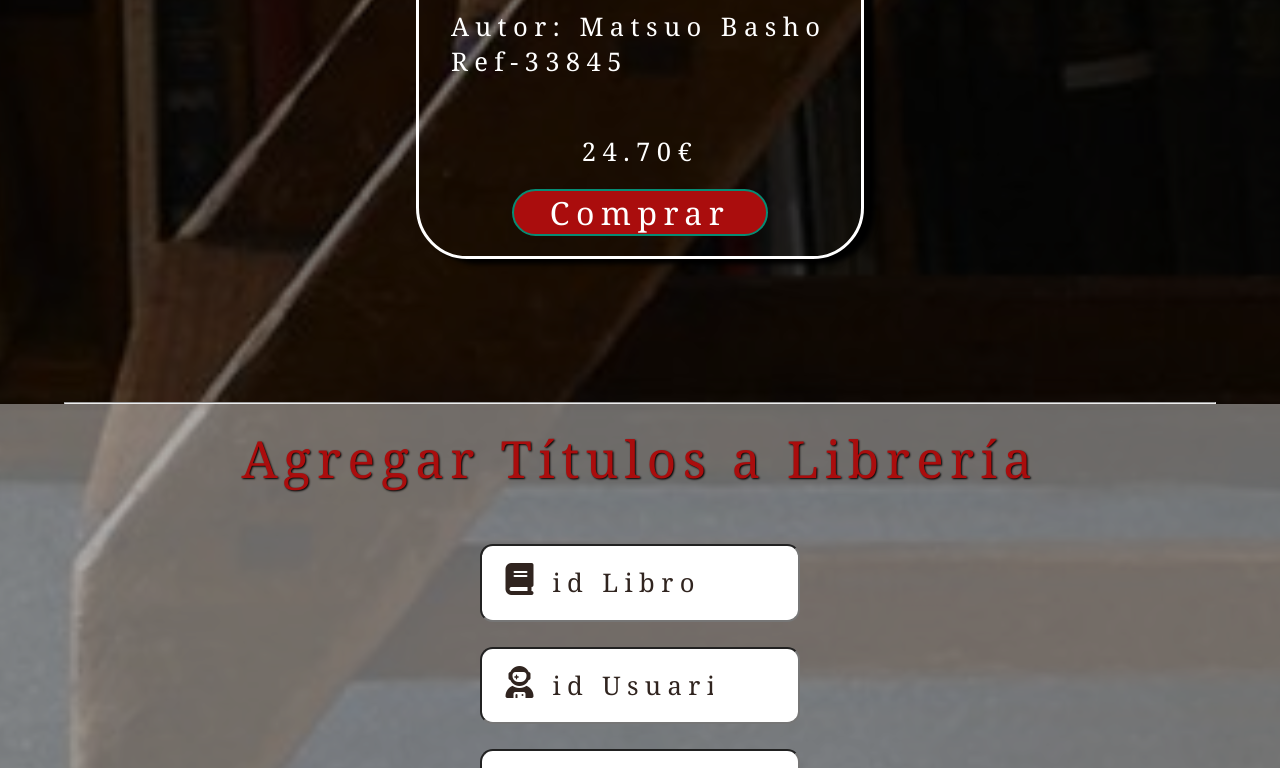
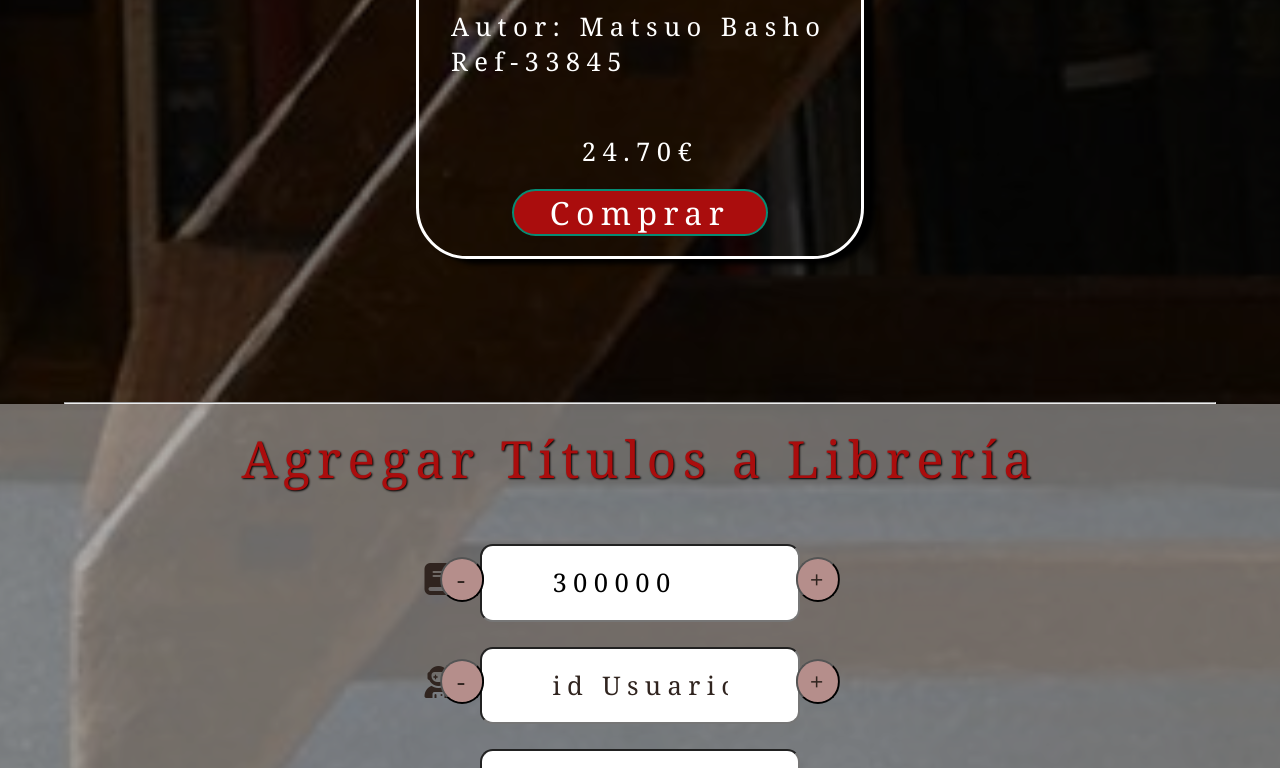
Before and after one commit to JuditAF/MyBooks, an Angular app: page /libros in a window 1280 px wide. Shown: the part 4526-5294 px from the top of the page. Built offline with nearby package versions, Linux system fonts and the light colour scheme.

Commit message:
subo la página libro terminada

```diff
--- a/src/app/app.module.ts
+++ b/src/app/app.module.ts
@@ -11,6 +11,7 @@ import { RegisterComponent } from './pages/register/register.component';
 import { ProfileComponent } from './pages/profile/profile.component';
 import { FormsModule } from '@angular/forms';
 import { LibrosComponent } from './pages/libros/libros.component';
+import { PipeReferencePipe } from './pipes/pipe-reference.pipe';
 
 
 
@@ -23,7 +24,8 @@ import { LibrosComponent } from './pages/libros/libros.component';
     FormRegisterComponent,
     RegisterComponent,
     ProfileComponent,
-    LibrosComponent
+    LibrosComponent,
+    PipeReferencePipe
   ],
   imports: [
     BrowserModule,
--- a/src/app/models/book.ts
+++ b/src/app/models/book.ts
@@ -11,11 +11,11 @@ export class Book {
                 public price: number,
                 public photo: string) { }
 
-    public addBook() {
+    // public addBook() {
 
-        let myBook = new Book(this.id_book, this.id_user=0, this.title, this.type, this.author, this.price, this.photo);
-        return this.myBooks.push(myBook);
+    //     let myBook = new Book(this.id_book, this.id_user=0, this.title, this.type, this.author, this.price, this.photo);
+    //     return this.myBooks.push(myBook);
 
-    }
+    // }
 
 }
--- a/src/app/pages/libros/libros.component.css
+++ b/src/app/pages/libros/libros.component.css
@@ -237,6 +237,10 @@ form .groupInput:nth-last-child(2) {
     color: var(--eighth--color);
 }
 
+.formBook .groupInput input:focus {
+    border: 3.5px solid var(--sixth-color);
+}
+
 .formBook .groupInput i {
     font-size: .5rem;
     color: var(--eighth--color);
@@ -245,8 +249,66 @@ form .groupInput:nth-last-child(2) {
     margin-top: .3rem;
 }
 
+.formBook .quantity i {
+    font-size: .5rem;
+    color: var(--eighth--color);
+    position: absolute;
+    margin-left: -6.3rem;
+    margin-top: .3rem;
+}
+
+input[type=number]::-webkit-inner-spin-button {
+    -webkit-appearance: none;
+}
+
+.formBook .quantity {
+    display: flex;
+    flex-direction: row;
+    justify-content: center;
+}
+
+.formBook .quantity button {
+    border-radius: 50%;
+}
+
+.formBook .quantity #decrement{
+    width: .7rem;
+    height: .7rem;
+    font-size: .4rem;
+    margin-top: .2rem;
+    padding-left: .5vh;
+    position: absolute;
+    transform: translate(-13.9vw);
+    background-color: var(--sixth-color);
+    color: var(--eighth--color);
+}
+
+.formBook .quantity #decrement:hover {
+    cursor: pointer;
+    background-color: var(--eighth--color);
+    color: var(--sixth-color);
+}
+
+.formBook .quantity #increment{
+    width: .7rem;
+    height: .7rem;
+    font-size: .4rem;
+    margin-top: .2rem;
+    padding-left: .5vh;
+    position: absolute;
+    transform: translate(13.9vw);
+    background-color: var(--sixth-color);
+    color: var(--eighth--color);
+}
+
+.formBook .quantity #increment:hover {
+    cursor: pointer;
+    background-color: var(--eighth--color);
+    color: var(--sixth-color);
+}
+
 .formBook button {
-    width: 25vw;
+    width: 27vw;
     height: 8vh;
     font-size: .5rem;
     font-weight: 100;
--- a/src/app/pages/libros/libros.component.html
+++ b/src/app/pages/libros/libros.component.html
@@ -24,7 +24,7 @@
                     <div class="cardMain">
                         <h2>{{book.title}}</h2>
                         <span>Autor: {{book.author}}</span>
-                        <p>Ref-{{book.id_book}}</p>
+                        <p>{{book.id_book | pipeReference}}</p>
                     </div>
                     <div class="cardBuy">
                         <p>{{book.price.toFixed(2)}}€</p>
@@ -46,42 +46,50 @@
 
         <form class="formBook" action="">
 
-            <div class="groupInput">
+            <div class="groupInput quantity">
                 <i class="fa-solid fa-book"></i>
-                <input type="number" placeholder="id Libro"/>
+                <button type="button" id="decrement"> - </button>
+                <!-- (click)="idBook=idBook--" -->
+                <input #idBook type="number" min="300000" max="400000" step="1" value="300000" placeholder="id Libro" required/>
+                <button type="button" id="increment"> + </button>
+                <!-- (click)="idBook=idBook++" -->
             </div>
 
-            <div class="groupInput">
+            <div class="groupInput quantity">
                 <i class="fa-solid fa-user-astronaut"></i>
-                <input type="number" placeholder="id Usuario"/>
+                <button type="button" id="decrement"> - </button>
+                <!-- (click)="idUser=idUser--" -->
+                <input #idUser type="number" min="1" max="100" step="1" placeholder="id Usuario"/>
+                <button type="button" id="increment"> + </button>
+                <!-- (click)="idUser=idUser++" -->
             </div>
 
             <div class="groupInput">
                 <i class="fa-solid fa-heading"></i>
-                <input type="text" placeholder="Título"/>
+                <input #title type="text" placeholder="Título" required/>
             </div>
 
             <div class="groupInput">
                 <i class="fa-solid fa-book-atlas"></i>
-                <input type="text" placeholder="Tipo"/>
+                <input #tipo type="text" placeholder="Tipo" required/>
             </div>
 
             <div class="groupInput">
                 <i class="fa-solid fa-feather-pointed"></i>
-                <input type="text" placeholder="Autor"/>
+                <input #author type="text" placeholder="Autor" required/>
             </div>
 
             <div class="groupInput">
                 <i class="fa-solid fa-tag"></i>
-                <input type="text" placeholder="Precio"/>
+                <input #price type="text" placeholder="Precio" required/>
             </div>
 
             <div class="groupInput">
                 <i class="fa-solid fa-link"></i>
-                <input type="text" placeholder="Url Foto"/>
+                <input #photo type="text" placeholder="Url Foto" required/>
             </div>
 
-            <button type="button" class="button">Añadir Libro</button>
+            <button type="button" class="button" (click)="addBook(idBook.value, idUser.value, title.value, tipo.value, author.value, price.value, photo.value)">Añadir Libro</button>
 
         </form>
 
--- a/src/app/pages/libros/libros.component.ts
+++ b/src/app/pages/libros/libros.component.ts
@@ -17,8 +17,8 @@ export class LibrosComponent {
       new Book(32305, 4, "Trilogía Jerusalén", "Novela Fantástica", "Alan Moore", 57, "https://m.media-amazon.com/images/I/7147Uz8Y5qL._AC_UF894,1000_QL80_.jpg"),
       new Book(31897, 5, "Trilogía Africanus", "Novela Histórica", "Santiago Posteguillo", 75.33, "https://quelibroleo.com/images/libros/libro_1353882344.jpg"),
       new Book(30621, 2, "Determined", "Divulgación Científica", "Robert sapolsky", 26.60, "https://m.media-amazon.com/images/I/81PX0uhxQ3L._AC_UF894,1000_QL80_.jpg"),
-      new Book(27640, 6, "Alex", "Novela Negra", "Pierre Lemaitre", 20.80, "https://www.libreriaalberti.com/media/img/portadas/_visd_0000JPG01NQ5.jpg"),
-      new Book(28974, 8, "El arte de la guerra", "Filosofía", "sun Tzu", 17.95, "https://m.media-amazon.com/images/I/61Im39L4o1L._AC_UF894,1000_QL80_.jpg"),
+      new Book(37640, 6, "Alex", "Novela Negra", "Pierre Lemaitre", 20.80, "https://www.libreriaalberti.com/media/img/portadas/_visd_0000JPG01NQ5.jpg"),
+      new Book(38974, 8, "El arte de la guerra", "Filosofía", "sun Tzu", 17.95, "https://m.media-amazon.com/images/I/61Im39L4o1L._AC_UF894,1000_QL80_.jpg"),
       new Book(39142, 9, "Trilogía Dune", "Ciencia Ficción", "Frank Herbert", 59.71, "https://www.libreriafabula.com/imagenes_grandes/9788466/978846636340.JPG"),
       new Book(36228, 1, "El barco de Teseo", "Narrativa Fantástica", "J.J. Abrams", 49, "https://blogger.googleusercontent.com/img/b/R29vZ2xl/AVvXsEgcaCbDX4HM9ux9Amx44JgtlepwI-bzP56OP5G7XoANFg7S1YpG1f7LrR6lliwuRD226afnRrt41BITcJlNpIckV-QEk8R1sex4DQfsBtNnP09qkhiQ86DbtD1So2nvnNdQPWbjVO89NK9YF0sN-3S_AYcGv08BjMROodf55BxZ-2J-JqUH81IPYh6aJPTx/s764/S.-El-barco-de-Teseo-550x764.jpg"),
       new Book(33845, 3, "Poesía Completa", "Poesía Extranjera", "Matsuo Basho", 24.7, "https://m.media-amazon.com/images/I/51lzs8eQaRL._AC_UF894,1000_QL80_DpWeblab_.jpg")
@@ -26,4 +26,10 @@ export class LibrosComponent {
 
   }
 
+  public addBook(idBook:number, idUser:number, title:string, tipo:string, author:string, price:number, photo:string) {
+
+    let myBook = new Book(idBook, idUser, title, tipo, author, price, photo);
+    return this.myBooks.push(myBook);
+
+  }
 }
--- /dev/null
+++ b/src/app/pipes/pipe-reference.pipe.ts
@@ -0,0 +1,15 @@
+import { Pipe, PipeTransform } from '@angular/core';
+
+@Pipe({
+  name: 'pipeReference'
+})
+export class PipeReferencePipe implements PipeTransform {
+
+  transform(idBook: number): string {
+
+    let result: string;
+    result = "Ref-" + idBook;
+    return result;
+  }
+
+}
```
Also changed, not shown: 1 other file (tests, documents, lock files or other folders).
